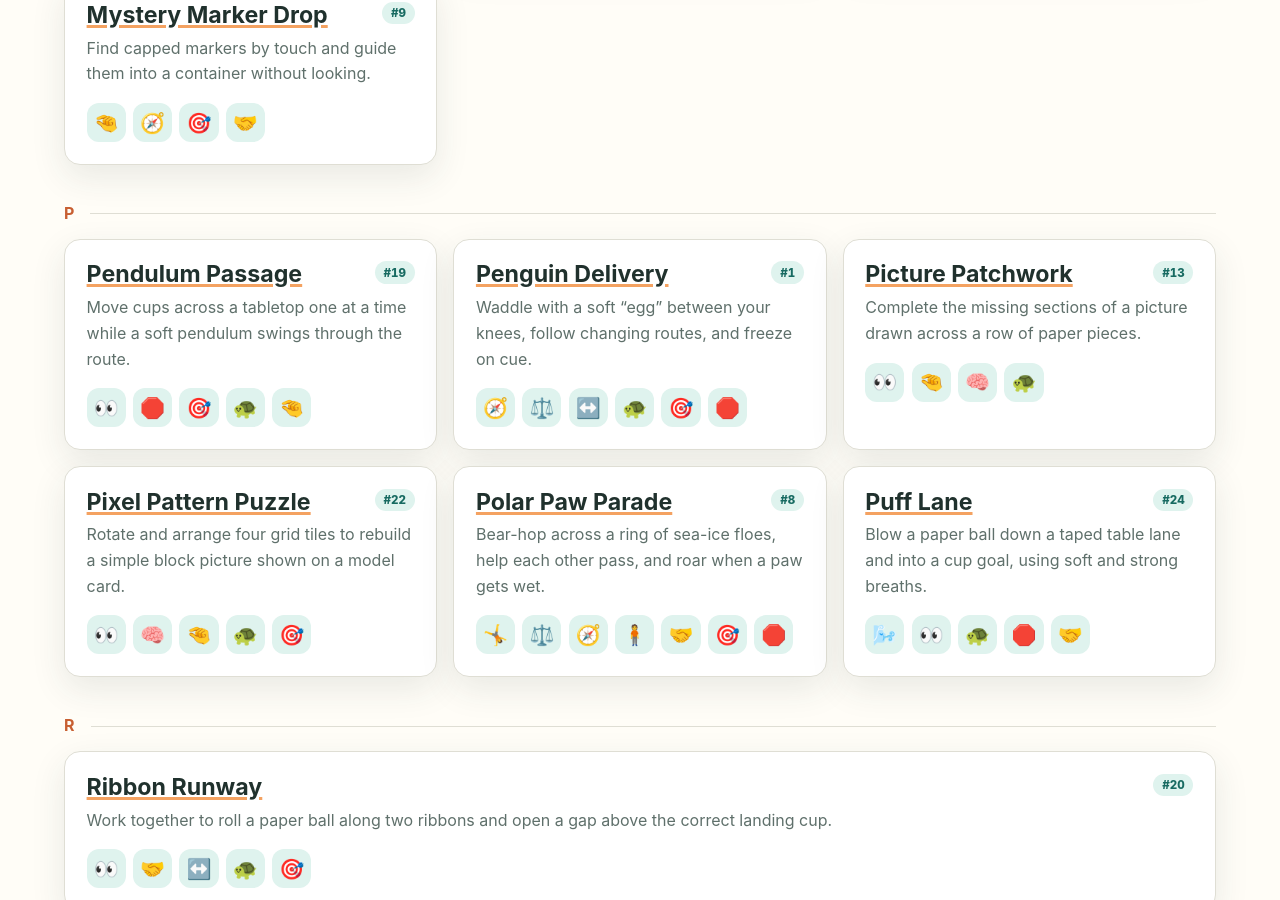
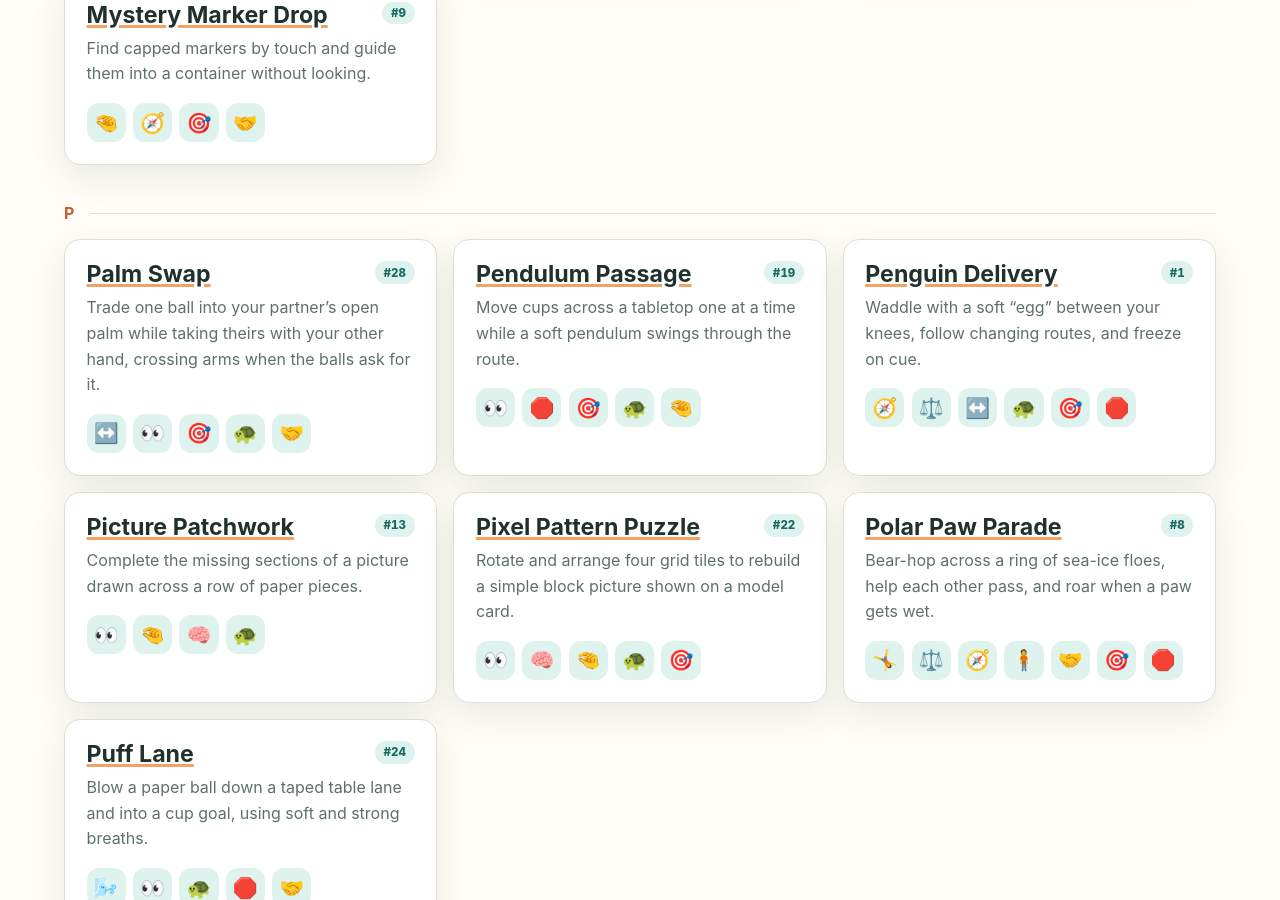
Before and after one commit to jackrsteiner/morning-games, a Jekyll site: the page built from index.html, in a window 1280 px wide and 900 px high, scrolled down 2484 px. Built offline with Jekyll 4.4.1, drawn with Linux system fonts in a browser that asks for light colours; part of the change alters nothing that is shown.

Commit message:
Add Palm Swap activity
Reel-inspired two-ball hand swap: give your ball into a partner's open
palm while taking theirs with the other hand, crossing arms when the
positions call for it.

Co-Authored-By: Claude Opus 5.5 <noreply@anthropic.com>
Claude-Session: https://claude.ai/code/session_01LPhEoBPuEaG57prQv3VZJ2

```diff
--- /dev/null
+++ b/_activities/palm-swap.md
@@ -0,0 +1,34 @@
+---
+title: Palm Swap
+summary: Trade one ball into your partner’s open palm while taking theirs with your other hand, crossing arms when the balls ask for it.
+age_range: 3+
+energy: Low
+focus:
+  - left-right-coordination
+  - visual-attention
+  - sustained-attention
+  - deliberate-movement
+  - cooperative-movement
+materials:
+  - Two soft balls the size of a small orange
+---
+
+## Set up
+
+Sit across a table from each other. Each player holds one ball in one hand, resting on the table, and lays the other hand palm-up and open beside it.
+
+## How to play
+
+On “**Swap!**”, the child does two things at once: place their ball into the adult’s open palm, and take the adult’s ball with their free hand. Both hands move together, then come back to rest.
+
+After each swap, the adult chooses where their ball and open palm go for the next round. Sometimes the child’s ball is on the same side as the open palm and the hands move straight across. Other times the child must cross one arm over the other to reach. Look first, then move both hands together.
+
+Keep a calm rhythm: **look, swap, rest**. After a few rounds, switch roles so the child sets the hand positions and the adult does the swapping.
+
+## Make it easier
+
+Swap one hand at a time: give first, then take. Keep the open palm on the same side for several rounds before changing it.
+
+## Make it harder
+
+Speed up the rhythm, swap on a quiet nod instead of a call, or have both players give and take at the same moment so all four hands move together.
--- a/_data/activity_numbers.yml
+++ b/_data/activity_numbers.yml
@@ -26,3 +26,4 @@ puff-lane: 24
 tightrope-trail: 25
 stork-stand: 26
 sound-echo: 27
+palm-swap: 28
```
